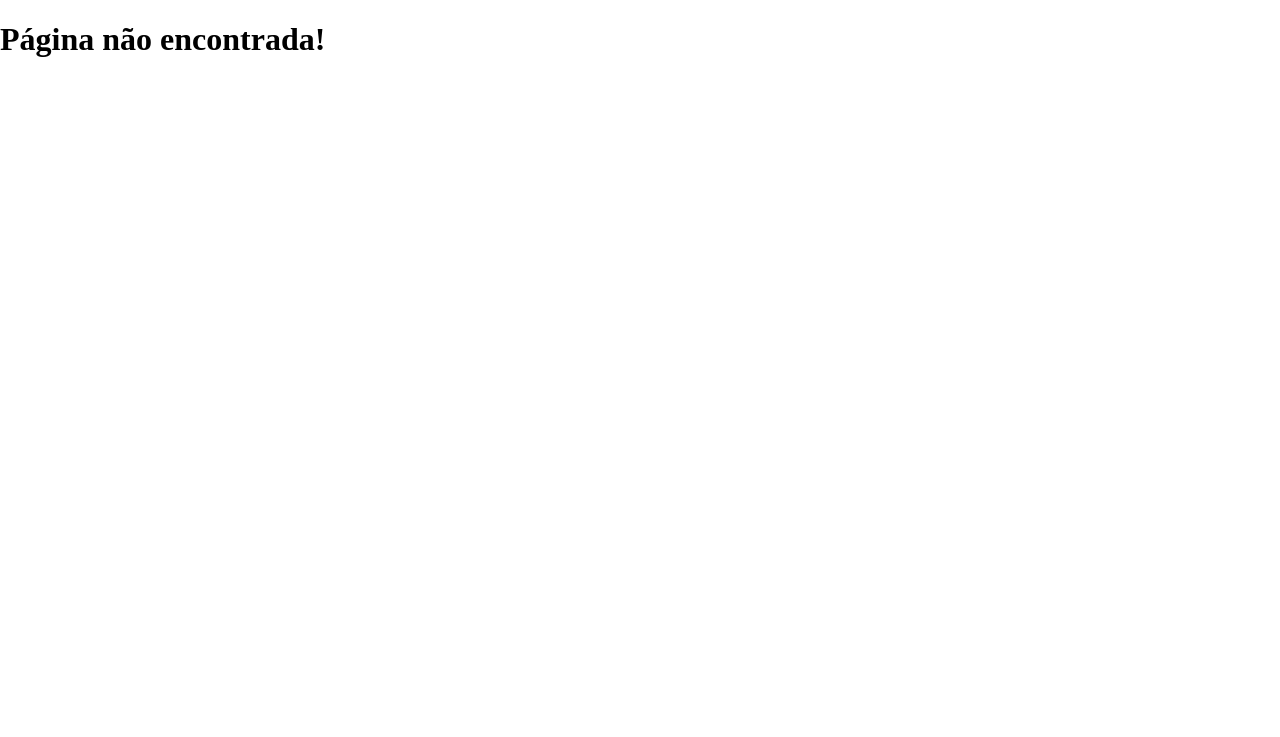
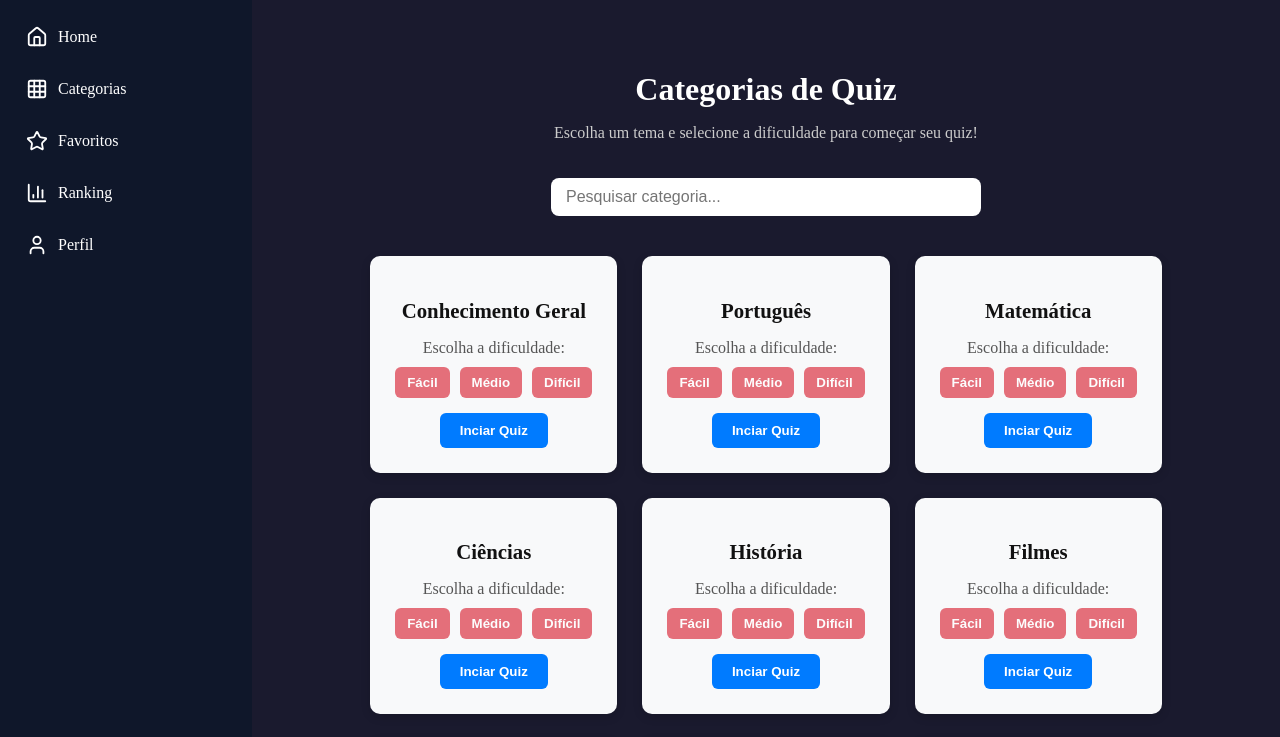
Before and after one commit to thaisturl-wq/React-trabalho, a React (Vite) app in the folder projeto-final-react/: page /categoria in a window 1280 px wide. Shown: the top 737 px of the page. Built offline with nearby package versions, Linux system fonts and the light colour scheme.

Commit message:
Integração da aba de categoria com API de quiz

```diff
--- a/projeto-final-react/src/components/Sidebar/index.jsx
+++ b/projeto-final-react/src/components/Sidebar/index.jsx
@@ -9,7 +9,7 @@ export function SideBarComponent() {
 
   const menuItems = [
     { name: 'Home', icon: Home, link: '/home' },
-    { name: 'Categorias', icon: Grid, link: '/categorias' },
+    { name: 'Categorias', icon: Grid, link: '/categoria' },
     { name: 'Favoritos', icon: Star, link: '/favoritos' },
     { name: 'Ranking', icon: BarChart3, link: '/ranking' },
     { name: 'Perfil', icon: User, link: '/perfil' },
--- /dev/null
+++ b/projeto-final-react/src/pages/Categoria/index.jsx
@@ -0,0 +1,86 @@
+import React, { use, useState } from 'react';
+import { useNavigate } from 'react-router-dom';
+import { SideBarComponent } from '../../components/Sidebar';
+import { Container, Content, Header, SearchBar, CategoryGrid, CategoryCard, DifficultyButtons, DifficultyButton, StartButton} from './style.jsx';
+
+export function Categoria() {
+    const navigate = useNavigate();
+
+    const [search, setSearch] = useState('');
+    const [selectedDifficulty, setSelectedDifficulty] = useState({});
+
+    const categorias = [
+        { nome: "Conhecimento Geral", id: 9 },
+        { nome: "Português", id: 27 }, // Literatura (não tem Português exato)
+        { nome: "Matemática", id: 19 },
+        { nome: "Ciências", id: 17 },
+        { nome: "História", id: 23 },
+        { nome: "Filmes", id: 11 },
+        { nome: "Música", id: 12 },
+        { nome: "Tecnologia", id: 18 },
+        { nome: "Livros", id: 10 }
+  ];
+
+    const filteredCategorias = categorias.filter(categoria =>
+        categoria.nome.toLowerCase().includes(search.toLowerCase())
+    );
+
+    const handleStartQuiz = (categoria) => {
+        const difficulty = selectedDifficulty[categoria.nome];
+        if (!difficulty) {
+            alert("Selecione uma dificuldade antes de inicar o quiz!");
+            return;
+        }
+        navigate(`/quiz?category=${categoria.id}&difficulty=${difficulty}`);
+    };
+
+    return (
+        <Container>
+            <SideBarComponent/>
+            <Content>
+                <Header>
+                    <h1>Categorias de Quiz</h1>
+                    <p>Escolha um tema e selecione a dificuldade para começar seu quiz!</p>
+                    <SearchBar
+                        type="text"
+                        placeholder="Pesquisar categoria..."
+                        value={search}
+                        onChange={(e) => setSearch(e.target.value)}
+                    />
+                </Header>
+
+                <CategoryGrid>
+                    {filteredCategorias.map((categoria) => (
+                        <CategoryCard key={categoria.id}>
+                            <h2>{categoria.nome}</h2>
+                            <p>Escolha a dificuldade:</p>
+
+                            <DifficultyButtons>
+                                {[
+                                    {key: "easy", label: "Fácil"},
+                                    {key: "medium", label: "Médio"},
+                                    {key: "hard", label: "Difícil"}
+                                ].map((level) => (
+                                    <DifficultyButton
+                                        key={level.key}
+                                        selected={selectedDifficulty[categoria.nome] === level.key}
+                                        level={level.key}
+                                        onClick={() =>
+                                            setSelectedDifficulty({...selectedDifficulty, [categoria.nome]: level.key })
+                                        }
+                                    >
+                                        {level.label}
+                                    </DifficultyButton>
+                                ))}
+                            </DifficultyButtons>
+
+                            <StartButton onClick={() => handleStartQuiz(categoria)}>
+                                Inciar Quiz
+                            </StartButton>
+                        </CategoryCard>
+                    ))}
+                </CategoryGrid>
+            </Content>
+        </Container>
+    )
+}
--- /dev/null
+++ b/projeto-final-react/src/pages/Categoria/style.jsx
@@ -0,0 +1,114 @@
+import styled from "styled-components";
+
+export const Container = styled.div`
+  display: flex;
+  background-color: #1a1a2e;
+  min-height: 100vh;
+  color: #fff;
+`;
+
+export const Content = styled.div`
+  flex: 1;
+  padding: 50px;
+  display: flex;
+  flex-direction: column;
+  align-items: center;
+`;
+
+export const Header = styled.div`
+  text-align: center;
+  margin-bottom: 40px;
+
+  h1 {
+    font-size: 2rem;
+    color: #fff;
+    margin-bottom: 10px;
+  }
+
+  p {
+    color: #ccc;
+  }
+`;
+
+export const SearchBar = styled.input`
+  margin-top: 20px;
+  width: 400px;
+  padding: 10px 15px;
+  border-radius: 8px;
+  border: none;
+  outline: none;
+  font-size: 1rem;
+`;
+
+export const CategoryGrid = styled.div`
+  display: grid;
+  grid-template-columns: repeat(3, 1fr);
+  gap: 25px;
+  max-width: 1000px;
+`;
+
+export const CategoryCard = styled.div`
+  background-color: #f8f9fa;
+  border-radius: 10px;
+  color: #333;
+  padding: 25px;
+  text-align: center;
+  box-shadow: 0 3px 10px rgba(0, 0, 0, 0.15);
+  transition: all 0.3s ease;
+
+  &:hover {
+    transform: scale(1.03);
+  }
+
+  h2 {
+    font-size: 1.3rem;
+    color: #111;
+    margin-bottom: 10px;
+  }
+
+  p {
+    color: #555;
+    margin-bottom: 10px;
+  }
+`;
+
+export const DifficultyButtons = styled.div`
+  display: flex;
+  justify-content: center;
+  gap: 10px;
+  margin-bottom: 15px;
+`;
+
+export const DifficultyButton = styled.button`
+  padding: 8px 12px;
+  border: none;
+  border-radius: 6px;
+  color: white;
+  font-weight: 600;
+  cursor: pointer;
+  background-color: ${({ level }) =>
+    level === "facil" ? "#28a745" : level === "medio" ? "#ffc107" : "#dc3545"};
+  opacity: ${({ selected }) => (selected ? 1 : 0.7)};
+  transform: ${({ selected }) => (selected ? "scale(1.1)" : "scale(1)")};
+  transition: 0.2s;
+
+  &:hover {
+    opacity: 1;
+    transform: scale(1.1);
+  }
+`;
+
+export const StartButton = styled.button`
+  padding: 10px 20px;
+  background-color: #007bff;
+  border: none;
+  border-radius: 6px;
+  color: white;
+  font-weight: 600;
+  cursor: pointer;
+  transition: 0.2s;
+
+  &:hover {
+    background-color: #0056b3;
+  }
+`;
--- /dev/null
+++ b/projeto-final-react/src/pages/Quiz/index.jsx
@@ -0,0 +1,74 @@
+import React, { useEffect, useState } from 'react';
+import { useLocation } from 'react-router-dom';
+import { api } from '../../services/Api.jsx';
+import { SideBarComponent } from '../../components/Sidebar';
+import { Container, QuestionCard, OptionButton, QuestionTitle } from './style.jsx';
+
+export function Quiz() {
+    const [questions, setQuestion ] = useState([]);
+    const [current, setCurrent] = useState(0);
+    const [score, setScore] = useState(0);
+    const [finished, setFinished] = useState(false);
+    const location = useLocation();
+
+    const queryParams = new URLSearchParams(location.search);
+    const category = queryParams.get('category');
+    const difficulty = queryParams.get('difficulty');
+
+    useEffect(() => {
+        async function loadQuestions() {
+            try {
+                const response = await api.get(`?amount=10&difficulty=${difficulty}&type=multiple`);
+                setQuestions(response.data.results);
+            } catch (error) {
+                console.error("Erro ao carregar quiz:", error);
+            }
+        }
+        loadQuestions();
+    }, [category, difficulty]);
+
+    const handleAnswer = (option) => {
+        const currentQuestion = question[current];
+        if (option === currentQuestion.correct_answer) {
+            setScore(score + 1);
+        }
+
+        if (current + 1 < questions.length) {
+            setCurrent(current + 1);
+        } else {
+            setFinished(true);
+        }
+    };
+
+    return (
+        <Container>
+            <SideBarComponent />
+            {!finished ? (
+                questions.length > 0 ? (
+                    <QuestionCard>
+                        <QuestionTitle>
+                            {current + 1}. {questions[current].question}
+                        </QuestionTitle>
+                        {[
+                            ...questions[current].incorrect_answer,
+                            questions[current].correct_answer,
+                        ]
+                            .sort(() => Math.random() - 0.5)
+                            .map((option, i) => (
+                                <OptionButton key={i} onClick={() => handleAnswer(option)}>
+                                    {option}
+                                </OptionButton>
+                            ))}
+                    </QuestionCard>
+                ) : (
+                    <p>Carregando perguntas...</p>
+                )
+            ) : (
+                <QuestionCard>
+                    <h2>Quiz Finalizado!</h2>
+                    <p>Você acertou {score} de {questions.length} perguntas!</p>
+                </QuestionCard>
+            )}
+        </Container>
+    )
+}
--- /dev/null
+++ b/projeto-final-react/src/pages/Quiz/style.jsx
@@ -0,0 +1,40 @@
+import styled from "styled-components";
+
+export const Container = styled.div`
+  display: flex;
+  flex-direction: row;
+  background-color: #f7f8fc;
+  height: 100vh;
+`;
+
+export const QuestionCard = styled.div`
+  margin: 50px auto;
+  padding: 30px;
+  background: #fff;
+  border-radius: 20px;
+  width: 60%;
+  box-shadow: 0 4px 12px rgba(0, 0, 0, 0.1);
+`;
+
+export const QuestionTitle = styled.h2`
+  font-size: 22px;
+  margin-bottom: 20px;
+`;
+
+export const OptionButton = styled.button`
+  display: block;
+  width: 100%;
+  margin: 10px 0;
+  padding: 12px;
+  border: none;
+  border-radius: 10px;
+  background: #007bff;
+  color: #fff;
+  font-size: 16px;
+  cursor: pointer;
+  transition: background 0.2s;
+
+  &:hover {
+    background: #0056b3;
+  }
+`;
--- a/projeto-final-react/src/routes/index.jsx
+++ b/projeto-final-react/src/routes/index.jsx
@@ -4,6 +4,8 @@ import { Login } from "../pages/Login";
 import { AuthProvider } from "../hooks/useAuth.jsx";
 import { Ranking } from "../pages/Ranking";
 import { Home } from "../pages/Home";
+import { Categoria } from "../pages/Categoria";
+import { Quiz } from "../pages/Quiz"
 
 export const Routers = () => {
   const PageError = () => {
@@ -21,7 +23,9 @@ export const Routers = () => {
           <Route path="/perfil" element={<Perfil/>} />
           <Route path="/" element={<Home />} />
           <Route path="/home" element={<Home />} />
+          <Route path="/categoria" element={<Categoria />} />
           <Route path="/ranking" element={<Ranking />} />
+          <Route path="/quiz" element={<Quiz />} />
           <Route path="*" element={<PageError />} />
         </Routes>
       </AuthProvider>
--- a/projeto-final-react/src/services/Api.jsx
+++ b/projeto-final-react/src/services/Api.jsx
@@ -1,5 +1,5 @@
 import axios from 'axios'
 
-export const Api = axios.create({
+export const api = axios.create({
   baseURL: "https://opentdb.com/api.php?amount=500"
 });
```
